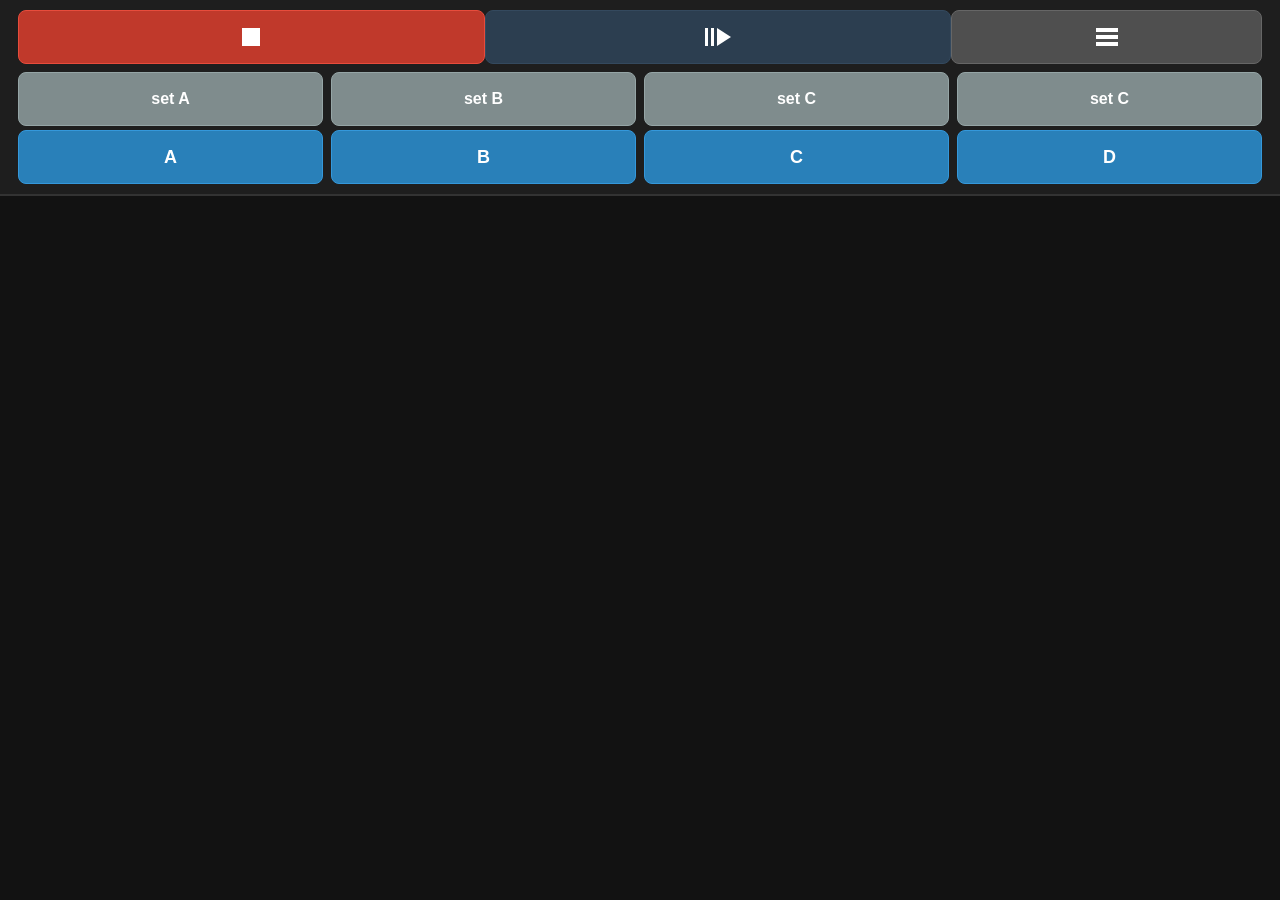
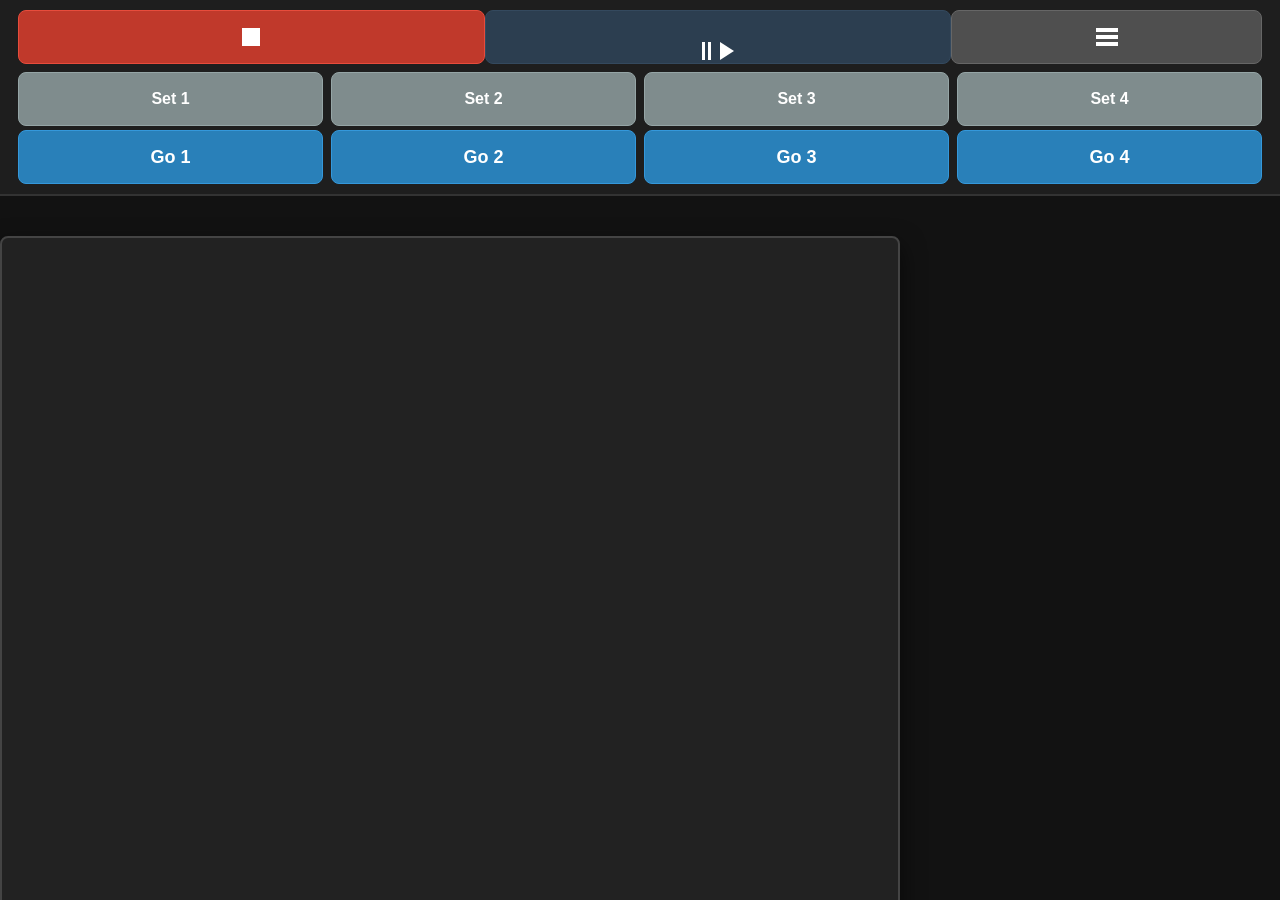
Before and after one commit to pfeuh/Back-n-Score, a Flask app: page /remote in a window 1280 px wide. Run offline with Flask 3, Linux system fonts and the light colour scheme; parts of the project's set-up code (start-up, migrations or seed data) failed here and were passed over.

Commit message:
debogga ge partie 2 de remote.html

```diff
--- /dev/null
+++ b/static/css/tree.css
@@ -0,0 +1,102 @@
+/* --- Arbre et Pop-up de sélection (Mutualisé) --- */
+
+#tree-popup-overlay {
+    position: fixed;
+    top: 0;
+    left: 0;
+    width: 100%;
+    height: 100%;
+    background: rgba(0, 0, 0, 0.5);
+    z-index: 10001;
+    text-align: center;
+    display: none;
+}
+
+#tree-popup-content {
+    position: relative;
+    top: 40px;
+    display: inline-block;
+    text-align: left;
+    min-width: 350px;
+    width: 96%;
+    max-width: 900px;
+    height: 85%;
+    max-height: 850px;
+    background: #222222;
+    border: 2px solid #444;
+    border-radius: 8px;
+    box-shadow: 0 10px 25px rgba(0,0,0,0.6);
+    overflow: hidden;
+    box-sizing: border-box;
+    -webkit-box-sizing: border-box;
+}
+
+/* Conteneur principal de l'arbre */
+#tree-container {
+    position: relative;
+    flex-grow: 1;
+    overflow-y: auto;
+    -webkit-overflow-scrolling: touch;
+    background-color: #121212;
+}
+
+/* Forçage global et robuste de la taille sur TOUS les éléments textuels de sélection (morceaux, instruments, partitions on the fly) */
+#tree-container *,
+#tree-popup-content *,
+.item-row,
+.instrument-item, /* Sélecteur potentiel d'instruments */
+li, a, span, div {
+    /* On applique la grande taille mais on évite de casser les 'display' structurels importants */
+    font-size: 36px !important;
+}
+
+/* Rétablissement d'un affichage propre pour les lignes de l'arbre */
+.item-row {
+    display: block;
+    width: 100%;
+    padding: 16px 18px !important;
+    border-bottom: 1px solid #333;
+    box-sizing: border-box;
+    cursor: pointer;
+    color: #FFFFFF !important;
+    line-height: 1.3 !important;
+    white-space: nowrap;
+}
+
+/* Bouton de fermeture dans l'arbre */
+.btn-cancel {
+    display: inline-block;
+    width: 34px;
+    height: 34px;
+    line-height: 34px;
+    text-align: center;
+    background-color: #e74c3c;
+    color: white;
+    border-radius: 6px;
+    cursor: pointer;
+    margin-right: 15px;
+    font-weight: bold;
+    font-size: 18px !important;
+    box-shadow: 0 2px 4px rgba(0,0,0,0.3);
+    vertical-align: middle;
+}
+
+.btn-cancel:active {
+    background-color: #c0392b;
+    transform: translateY(1px);
+}
+
+/* Style pour les éléments du breadcrumb */
+.breadcrumb-item {
+    display: inline-block;
+    color: #f1c40f;
+    padding: 0 5px;
+    cursor: pointer;
+    vertical-align: middle;
+}
+
+.breadcrumb-item.current {
+    color: white;
+    font-weight: bold;
+    cursor: default;
+}
--- a/static/js/tree.js
+++ b/static/js/tree.js
@@ -99,7 +99,7 @@ function loadView(viewType, path) {
     }
 }
 
-// Affichage des instruments du morceau courant regroupés par tonalité grâce à META_INSTRUMENTS
+// Affichage des instruments du morceau courant regroupés par tonalité grâce à META_INSTRUMENTS (Compatible vieille tablette via XMLHttpRequest)
 function renderAltInstrumentTree(container) {
     container.innerHTML = "";
     document.body.classList.add('tree-instruments-open');
@@ -112,8 +112,8 @@ function renderAltInstrumentTree(container) {
     headerRow.style.borderBottom = "2px solid #444";
     headerRow.style.color = "#f1c40f";
     headerRow.style.fontWeight = "bold";
-    headerRow.style.padding = "8px 12px"; /* Padding compact */
-    headerRow.style.fontSize = "22px"; /* Taille de police augmentée à 22px */
+    headerRow.style.padding = "8px 12px";
+    headerRow.style.fontSize = "22px";
     headerRow.style.whiteSpace = "nowrap";
     headerRow.innerText = "📁 Instruments du morceau";
     container.appendChild(headerRow);
@@ -122,11 +122,30 @@ function renderAltInstrumentTree(container) {
     branchDiv.style.display = "block";
     container.appendChild(branchDiv);
 
-    fetch('/get_available_instruments')
-        .then(function(response) {
-            return response.json();
-        })
-        .then(function(instruments) {
+    var loadingRow = document.createElement("div");
+    loadingRow.style.padding = "10px 12px";
+    loadingRow.style.fontSize = "22px";
+    loadingRow.style.color = "#888";
+    loadingRow.innerText = "Chargement des instruments...";
+    branchDiv.appendChild(loadingRow);
+
+    // Utilisation de XMLHttpRequest pour compatibilité totale avec les anciens navigateurs
+    var xhr = new XMLHttpRequest();
+    xhr.open('GET', '/get_available_instruments', true);
+
+    xhr.onreadystatechange = function() {
+        if (xhr.readyState === 4) {
+            branchDiv.innerHTML = ""; // Nettoyer le chargement
+
+            var instruments = [];
+            if (xhr.status === 200) {
+                try {
+                    instruments = JSON.parse(xhr.responseText);
+                } catch(e) {
+                    console.error("Erreur parsing JSON instruments :", e);
+                }
+            }
+
             if (!instruments || instruments.length === 0) {
                 var emptyRow = document.createElement("div");
                 emptyRow.style.padding = "10px 12px";
@@ -138,14 +157,17 @@ function renderAltInstrumentTree(container) {
             }
 
             function getBaseInstrumentName(name) {
-                if (name.startsWith("easy") && name.length > 4) {
+                if (name.indexOf("easy") === 0 && name.length > 4) {
                     name = name.substring(4);
                 }
-                if (name.endsWith("solo") && name.length > 4) {
+                if (name.lastIndexOf("solo") === name.length - 4 && name.length > 4) {
                     name = name.substring(0, name.length - 4);
                 }
-                if (name.length > 0 && "234".indexOf(name.charAt(name.length - 1)) !== -1) {
-                    name = name.substring(0, name.length - 1);
+                if (name.length > 0) {
+                    var lastChar = name.charAt(name.length - 1);
+                    if (lastChar === '2' || lastChar === '3' || lastChar === '4') {
+                        name = name.substring(0, name.length - 1);
+                    }
                 }
                 return name;
             }
@@ -191,11 +213,11 @@ function renderAltInstrumentTree(container) {
                     var subRow = document.createElement("div");
                     subRow.style.backgroundColor = "#1f1f1f";
                     subRow.style.color = "#FFF";
-                    subRow.style.padding = "6px 10px 6px 26px"; /* Padding compact */
+                    subRow.style.padding = "6px 10px 6px 26px";
                     subRow.style.borderBottom = "1px solid #333";
                     subRow.style.cursor = "pointer";
                     subRow.style.fontWeight = "500";
-                    subRow.style.fontSize = "22px"; /* Taille de police augmentée à 22px */
+                    subRow.style.fontSize = "22px";
                     subRow.style.whiteSpace = "nowrap";
                     subRow.innerText = "🎵 " + tonName + " (" + listInsts.length + ")";
                     branchDiv.appendChild(subRow);
@@ -215,7 +237,13 @@ function renderAltInstrumentTree(container) {
 
                     closeAllTonalites.push(closeSub);
 
-                    var containsSelected = listInsts.indexOf(selectedInstrument) !== -1;
+                    var containsSelected = false;
+                    for (var s = 0; s < listInsts.length; s++) {
+                        if (listInsts[s] === selectedInstrument) {
+                            containsSelected = true;
+                            break;
+                        }
+                    }
                     if (containsSelected) {
                         openSub();
                     }
@@ -271,16 +299,23 @@ function renderAltInstrumentTree(container) {
                                                   '&solo=' + encodeURIComponent(solo) +
                                                   '&easy=' + encodeURIComponent(easy);
 
-                                    fetch(infoUrl)
-                                        .then(function(res) { return res.json(); })
-                                        .then(function(data) {
-                                            var nbPages = (data && data.status === "success" && data.nb_pages) ? data.nb_pages : 1;
+                                    var infoXhr = new XMLHttpRequest();
+                                    infoXhr.open('GET', infoUrl, true);
+                                    infoXhr.onreadystatechange = function() {
+                                        if (infoXhr.readyState === 4) {
+                                            var nbPages = 1;
+                                            if (infoXhr.status === 200) {
+                                                try {
+                                                    var data = JSON.parse(infoXhr.responseText);
+                                                    if (data && data.status === "success" && data.nb_pages) {
+                                                        nbPages = data.nb_pages;
+                                                    }
+                                                } catch(err) {}
+                                            }
                                             getScore(instName, nbPages);
-                                        })
-                                        .catch(function(err) {
-                                            console.error("Erreur get_score_info :", err);
-                                            getScore(instName, 1);
-                                        });
+                                        }
+                                    };
+                                    infoXhr.send();
                                 }
 
                                 closeTreeView();
@@ -289,10 +324,20 @@ function renderAltInstrumentTree(container) {
                     }
                 })(tonaliteName, subInstruments);
             }
-        })
-        .catch(function(error) {
-            console.error("Erreur lors du chargement des instruments alternatifs :", error);
-        });
+        }
+    };
+
+    xhr.onerror = function() {
+        branchDiv.innerHTML = "";
+        var errRow = document.createElement("div");
+        errRow.style.padding = "10px 12px";
+        errRow.style.fontSize = "22px";
+        errRow.style.color = "#ff5555";
+        errRow.innerText = "Erreur réseau (ALT)";
+        branchDiv.appendChild(errRow);
+    };
+
+    xhr.send();
 }
 
 function renderTrueInstrumentTree(container) {
@@ -324,9 +369,9 @@ function renderTrueInstrumentTree(container) {
             catRow.style.borderBottom = "2px solid #444";
             catRow.style.color = "#f1c40f";
             catRow.style.fontWeight = "bold";
-            catRow.style.padding = "8px 12px"; /* Padding compact */
+            catRow.style.padding = "8px 12px";
             catRow.style.cursor = "pointer";
-            catRow.style.fontSize = "22px"; /* Taille de police augmentée à 22px */
+            catRow.style.fontSize = "22px";
             catRow.style.whiteSpace = "nowrap";
             catRow.innerText = "📁 " + categoryName.replace(/_/g, " ");
             container.appendChild(catRow);
@@ -380,7 +425,13 @@ function renderTrueInstrumentTree(container) {
                     })(categoryData[i]);
                 }
             } else {
-                var sortedSubKeys = Object.keys(categoryData).sort(function(a, b) {
+                var sortedSubKeys = [];
+                for (var key in categoryData) {
+                    if (categoryData.hasOwnProperty(key)) {
+                        sortedSubKeys.push(key);
+                    }
+                }
+                sortedSubKeys.sort(function(a, b) {
                     var indexA = QUARTES_ORDER.indexOf(a);
                     var indexB = QUARTES_ORDER.indexOf(b);
                     if (indexA === -1) indexA = 999;
@@ -395,11 +446,11 @@ function renderTrueInstrumentTree(container) {
                         var subRow = document.createElement("div");
                         subRow.style.backgroundColor = "#1f1f1f";
                         subRow.style.color = "#FFF";
-                        subRow.style.padding = "6px 10px 6px 25px"; /* Padding compact */
+                        subRow.style.padding = "6px 10px 6px 25px";
                         subRow.style.borderBottom = "1px solid #333";
                         subRow.style.cursor = "pointer";
                         subRow.style.fontWeight = "500";
-                        subRow.style.fontSize = "22px"; /* Taille de police augmentée à 22px */
+                        subRow.style.fontSize = "22px";
                         subRow.style.whiteSpace = "nowrap";
                         subRow.innerText = tonaliteName;
                         branchDiv.appendChild(subRow);
@@ -508,10 +559,10 @@ function renderTrackTree(tree, basePath, container) {
                 folderRow.style.borderBottom = "1px solid #333";
                 folderRow.style.color = (depth === 1) ? "#f1c40f" : "#FFF";
                 folderRow.style.fontWeight = (depth === 1) ? "bold" : "500";
-                folderRow.style.padding = "6px 12px"; /* Padding compact */
+                folderRow.style.padding = "6px 12px";
                 folderRow.style.paddingLeft = padding + "px";
                 folderRow.style.cursor = "pointer";
-                folderRow.style.fontSize = "22px"; /* Taille de police augmentée à 22px */
+                folderRow.style.fontSize = "22px";
                 folderRow.style.whiteSpace = "nowrap";
 
                 var icon = (depth === 1) ? "📁 " : (depth === 2 ? "📘 " : "🗄️ ");
@@ -546,7 +597,7 @@ function renderTrackTree(tree, basePath, container) {
                     }
                 };
 
-                buildHtmlTree(subData, branchDiv, padding + 16, nextPathParts); /* Retrait légèrement réduit pour la récursion */
+                buildHtmlTree(subData, branchDiv, padding + 16, nextPathParts);
 
                 if (lastLoc && lastLoc.indexOf(folderFullPath + "/") === 0) {
                     openFolder();
--- a/web/pupitre.html
+++ b/web/pupitre.html
@@ -7,6 +7,7 @@
     <link rel="icon" href="data:,">
     <meta name="viewport" content="width=device-width, initial-scale=1.0, maximum-scale=1.0, user-scalable=no">
     <link rel="stylesheet" href="/static/css/pupitre.css">
+    <link rel="stylesheet" href="/static/css/tree.css">
 </head>
 
 <body>
--- a/web/remote.html
+++ b/web/remote.html
@@ -4,6 +4,8 @@
     <meta charset="UTF-8">
     <meta name="viewport" content="width=device-width, initial-scale=1.0, maximum-scale=1.0, user-scalable=no">
     <title>Audio Remote Control</title>
+    <!-- Fichiers CSS -->
+    <link rel="stylesheet" href="/static/css/tree.css">
     <style>
         * {
             box-sizing: border-box;
@@ -179,64 +181,6 @@
             text-align: center;
             cursor: pointer;
         }
-
-        /* --- Structure Popup / Arbre attendue par tree.js --- */
-        #tree-popup-overlay {
-            display: none;
-            position: fixed;
-            top: 0; left: 0; right: 0; bottom: 0;
-            background: rgba(0,0,0,0.8);
-            z-index: 99;
-        }
-
-        #tree-popup-content {
-            position: fixed;
-            top: 60px; left: 10px; right: 10px; bottom: 10px;
-            background: #121212;
-            border: 1px solid #444;
-            border-radius: 8px;
-            z-index: 100;
-            display: none;
-        }
-
-        body.tree-open #tree-popup-content {
-            display: block;
-        }
-
-        /* Conteneur principal affiché par défaut sous la barre de transport */
-        #tree-container {
-            position: relative;
-            flex-grow: 1;
-            overflow-y: auto;
-            -webkit-overflow-scrolling: touch;
-            background-color: #121212;
-        }
-
-        /* Forçage global sur TOUS les éléments de l'arbre (titres, livres, étagères) */
-        #tree-container *,
-        #tree-popup-content * {
-            font-size: 36px !important;
-        }
-
-        .item-row {
-            display: block;
-            width: 100%;
-            padding: 16px 18px !important;
-            border-bottom: 1px solid #333;
-            box-sizing: border-box;
-            cursor: pointer;
-            color: #FFFFFF !important;
-            line-height: 1.3 !important;
-            white-space: nowrap;
-        }
-
-        .btn-cancel {
-            background: #333;
-            color: #fff;
-            padding: 5px 10px;
-            border-radius: 4px;
-            cursor: pointer;
-        }
     </style>
 </head>
 <body>
@@ -255,20 +199,20 @@
         </div>
         <div class="transport-row">
             <div class="locator-group">
-                <button class="locator-set" onclick="sendSetLocator(1)">set A</button>
-                <button class="locator-jump" onclick="sendLocator(1)">A</button>
+                <button class="locator-set" onclick="sendSetLocator(1)">Set 1</button>
+                <button class="locator-jump" onclick="sendLocator(1)">Go 1</button>
             </div>
             <div class="locator-group">
-                <button class="locator-set" onclick="sendSetLocator(2)">set B</button>
-                <button class="locator-jump" onclick="sendLocator(2)">B</button>
+                <button class="locator-set" onclick="sendSetLocator(2)">Set 2</button>
+                <button class="locator-jump" onclick="sendLocator(2)">Go 2</button>
             </div>
             <div class="locator-group">
-                <button class="locator-set" onclick="sendSetLocator(3)">set C</button>
-                <button class="locator-jump" onclick="sendLocator(3)">C</button>
+                <button class="locator-set" onclick="sendSetLocator(3)">Set 3</button>
+                <button class="locator-jump" onclick="sendLocator(3)">Go 3</button>
             </div>
             <div class="locator-group">
-                <button class="locator-set" onclick="sendSetLocator(4)">set C</button>
-                <button class="locator-jump" onclick="sendLocator(4)">D</button>
+                <button class="locator-set" onclick="sendSetLocator(4)">Set 4</button>
+                <button class="locator-jump" onclick="sendLocator(4)">Go 4</button>
             </div>
         </div>
     </div>
```
Also changed, not shown: static/css/pupitre.css (+1 -73 lines).
